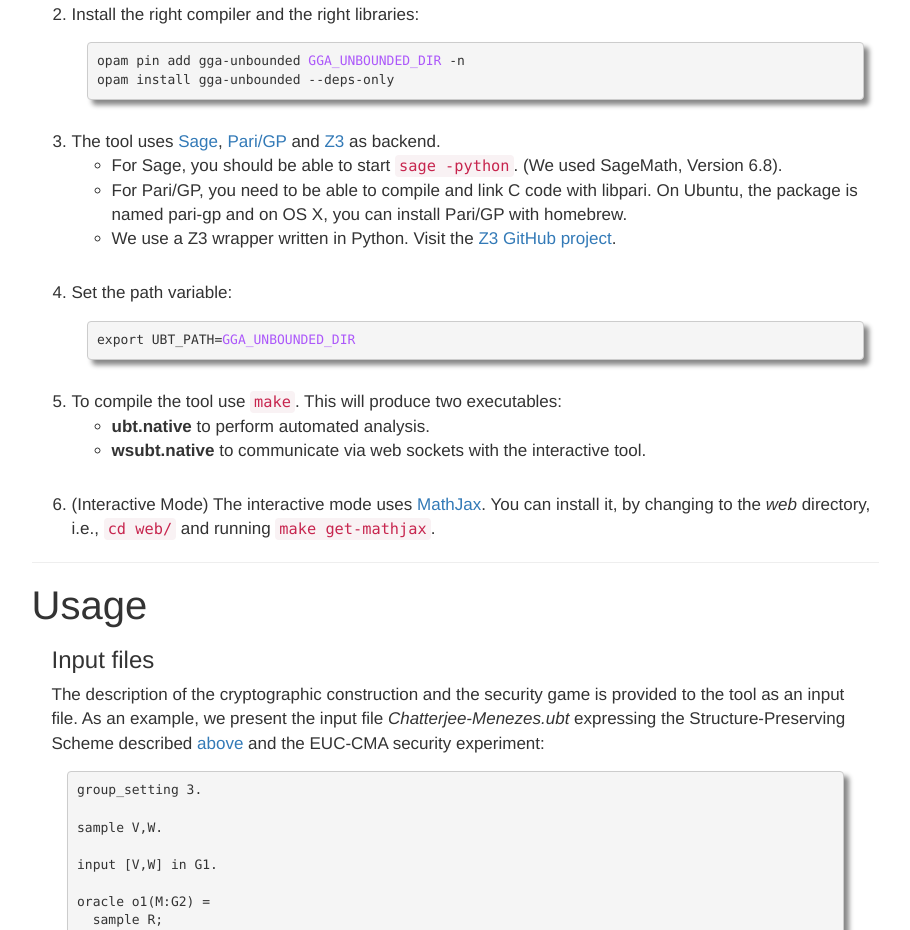
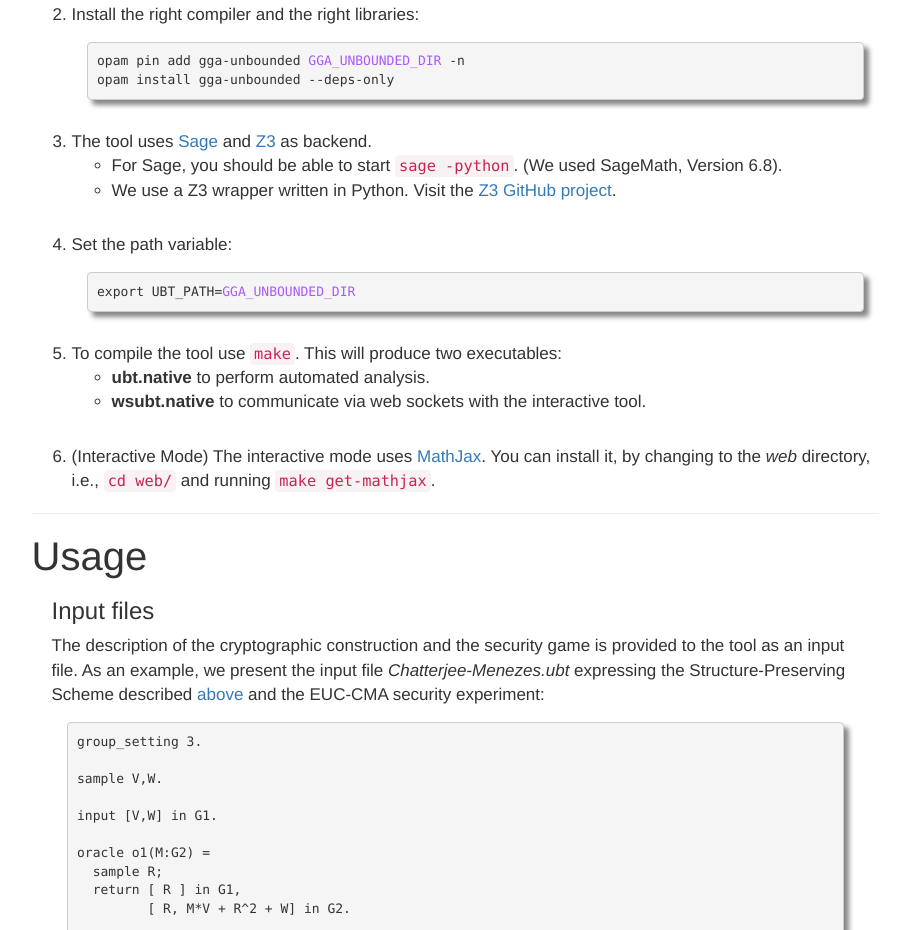
Before and after one commit to generic-group-analyzer/generic-group-analyzer.github.io, a plain HTML site: page gga-ub/index.html in a window 1280 px wide. Shown: the part 2760-3690 px from the top of the page, without its empty margins (331-1241 px from the left). Drawn offline with nearby package versions, Linux system fonts and the light colour scheme; some packages are replaced by stand-ins of ours.

Commit message:
Removed Pari from installation instructions

```diff
--- a/gga-ub/index.html
+++ b/gga-ub/index.html
@@ -221,14 +221,10 @@
 opam install gga-unbounded --deps-only</code></pre>
         </li>
         <li style="margin-bottom: 30px">
-          The tool uses <a href="http://www.sagemath.org/" target="_blank">Sage</a>,
-          <a href="http://pari.math.u-bordeaux.fr/" target="_blank">Pari/GP</a> and
+          The tool uses <a href="http://www.sagemath.org/" target="_blank">Sage</a> and
           <a href=" https://z3.codeplex.com/" target="_blank">Z3</a> as backend.
           <ul>
             <li>For Sage, you should be able to start <code>sage -python</code>. (We used SageMath, Version 6.8).</li>
-            <li>For Pari/GP, you need to be able to compile and link C code with libpari.
-              On Ubuntu, the package is named pari-gp and on OS X, you can install Pari/GP with homebrew.
-            </li>
             <li>We use a Z3 wrapper written in Python. Visit the <a href="https://github.com/Z3Prover/z3" target="_blank">Z3 GitHub project</a>.</li>
           </ul>
         </li>
```
